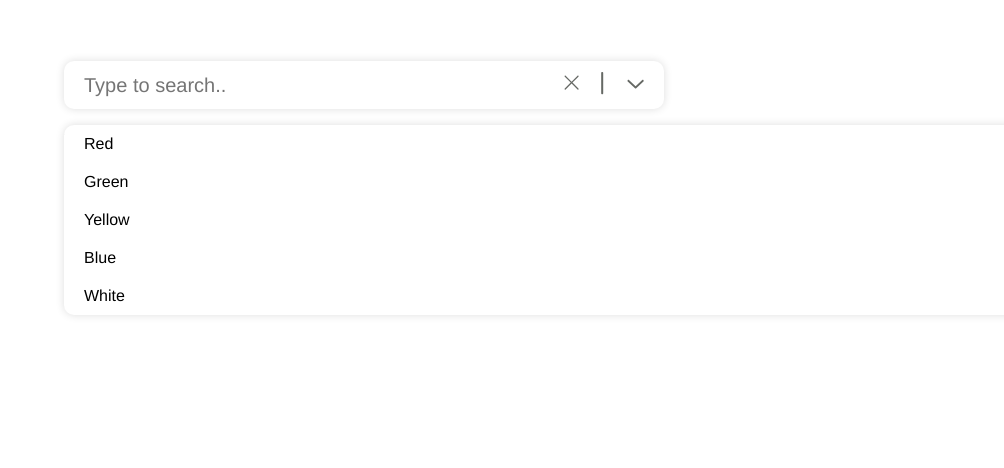
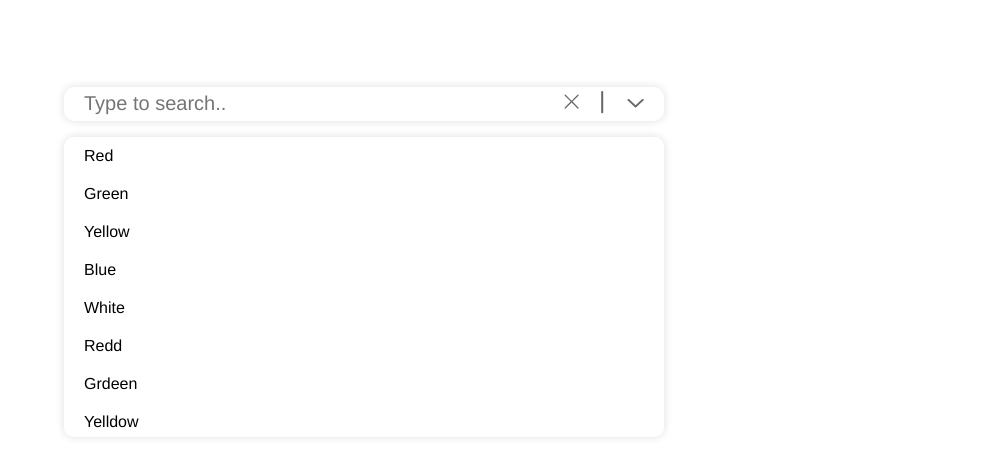
Before and after one commit to fia52/custom-react-select-component, a React (Create React App) app: page / in a window 1280 px wide. Shown: the part 296-764 px from the top of the page, without its empty margins (276-1280 px from the left). Built offline with nearby package versions, Linux system fonts and the light colour scheme.

Commit message:
style changes - auto height added

```diff
--- a/src/components/input/CustomSelect.jsx
+++ b/src/components/input/CustomSelect.jsx
@@ -8,10 +8,10 @@ import styles from "./CustomSelect.module.css";
 
 const optionList = [
     "Red", "Green", "Yellow", "Blue", "White",
-    // "Red", "Green", "Yellow", "Blue", "White",
-    // "Red", "Green", "Yellow", "Blue", "White",
-    // "Red", "Green", "Yellow", "Blue", "White",
-    // "Red", "Green", "Yellow", "Blue", "White",
+    "Redd", "Grdeen", "Yelldow", "Bldue", "Whdite",
+    "aRed", "Gareen", "Yelalow", "Balue", "Whiate",
+    "Red", "Green", "Yellow", "Blue", "White",
+    "Red", "Green", "Yellow", "Blue", "White",
 ];
 
 const CustomSelect = () => {
@@ -27,8 +27,13 @@ const CustomSelect = () => {
     const [isOpen, setIsOpen] = useState(true);
 
     useEffect(() => {
-        console.log(options)    // https://www.youtube.com/watch?v=GNrdg3PzpJQ&ab_channel=UlbiTV 2:07 про оптимизацию путём асинхронного вызова функций
-    }, [options])
+        setDropdownOptions(options.filter(option => {
+            const searchValue = input.toLowerCase()
+            const optionValue = option.toLowerCase()
+
+            return optionValue.includes(searchValue) && !queryList.includes(option)
+        }))
+    }, [input, queryList])
 
     const handleOptionCheck = (item) => {
         setInput("")
@@ -92,43 +97,31 @@ const CustomSelect = () => {
                         <RxCross1 className={styles.rx_big_cross}/>
                     </div>
 
-                    <div className={styles.symbolfont}>
+                    <div>
                         <RxDividerVertical className={styles.vertical_line}/>
                     </div>
 
                     <div onClick={() => setIsOpen(!isOpen)}>
-                        {isOpen
+                        {
+                            isOpen
                             ? <RxChevronDown className={styles.carets}/>
                             : <RxChevronUp className={styles.carets}/>
                         }
                     </div>
                 </div>
 
-            {(isOpen || input) && (
-                <div className={styles.dropdown_list}>
-                    {
-                        options.filter(option => {
-                            const searchValue = input.toLowerCase()
-                            const optionValue = option.toLowerCase()
-
-                            return optionValue.includes(searchValue)
-                        })
-                            .map((option, index) => (
-                                <div key = {index} className={styles.search_result}
+                {(isOpen || input) && (
+                    <div className={styles.dropdown_list}>
+                        {
+                            dropdownOptions.map((option, index) => (
+                                <div key={index}
+                                     className={styles.search_result}
                                      onClick={() => handleOptionCheck(option)}>
-
-                                            {option}
-
-                                        </div>
-                                    )
-                                )
+                                    {option}
+                                </div>))
                         }
                     </div>
                 )}
-
-                <div className={styles.text_here}>
-                    text here
-                </div>
 
             </div>
         </ClickAwayListener>
--- a/src/components/input/CustomSelect.module.css
+++ b/src/components/input/CustomSelect.module.css
@@ -7,7 +7,8 @@
 
 .input_wrapper {
   width: 600px;
-  height: 3rem;
+  height: auto;
+  /*height: 3rem;*/
   border: none;
   border-radius: 10px;
   padding: 0 15px;
@@ -43,7 +44,7 @@ input {
 }
 
 .dropdown_list {
-  width: 100%;
+  width: 600px;
   background-color: white;
   display: flex;
   flex-direction: column;
@@ -72,6 +73,9 @@ input {
 .query_list {
   display: flex;
   flex-wrap: wrap;
+  max-width: 60%;
+  /*max-height: 2rem;*/
+  /*overflow-y: unset;*/
 }
 
 .query_item_container {
@@ -79,7 +83,7 @@ input {
   align-items: center;
   background-color: #efefef;
   height: 1.5rem;
-  font-size: 1rem;
+  font-size: 0.8rem;
   margin-left: 5px;
   margin-right: 5px;
   margin-bottom: 5px;
```
